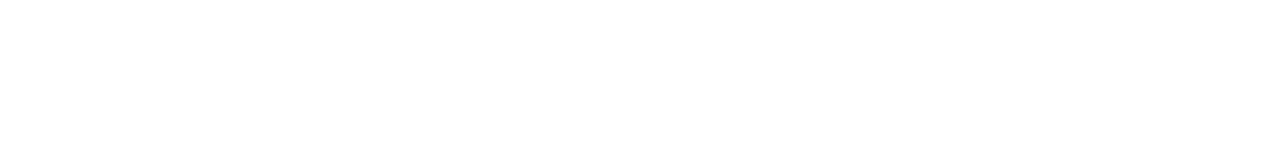
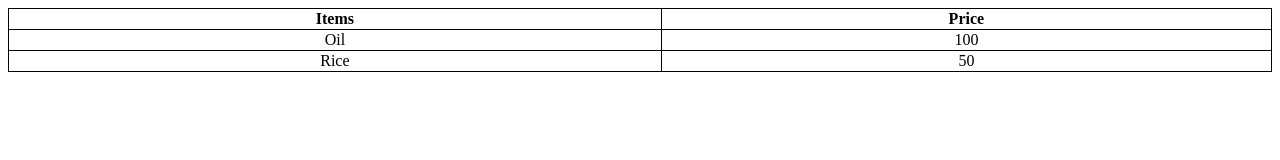
Before and after one commit to acciojob/grofers-checkout-2-sumitsaurav1, a website: page main.html in a window 1280 px wide. Drawn offline with Linux system fonts and the light colour scheme.

Commit message:
created a submission

```diff
--- a/main.html
+++ b/main.html
@@ -8,7 +8,23 @@
 
 <body>
 	<!-- the entire body must be written by student -->
-    <script type="text/javascript" src="./script.js">
+    <table>
+	    <thead>
+			<th>Items</th>
+			<th>Price</th>
+		</thead>
+		<tbody>
+			<tr>
+				<td>Oil</td>
+				<td data-ns-test="prices" class="price">100</td>
+			</tr>
+			<tr>
+				<td>Rice</td>
+				<td data-ns-test="prices" class="price">50</td>
+			</tr>
+		</tbody>
+	</table>
+	<script type="text/javascript" src="./script.js">
 </script>
 
 </body>
--- a/script.js
+++ b/script.js
@@ -1 +1,9 @@
 //your code here
+let priceList=document.querySelectorAll(".price")
+
+function func(){
+	let sum=0;
+	priceList.forEach((e)=>{
+		sum=sum+e.value
+	})
+}
--- a/styles.css
+++ b/styles.css
@@ -1,2 +1,12 @@
 
 /* Your CSS Code here. */
+table,td,th{
+	border:1px solid black;
+	border-collapse:collapse;
+}
+td,th{
+	text-align:center
+}
+table{
+	width:100%
+}
```
